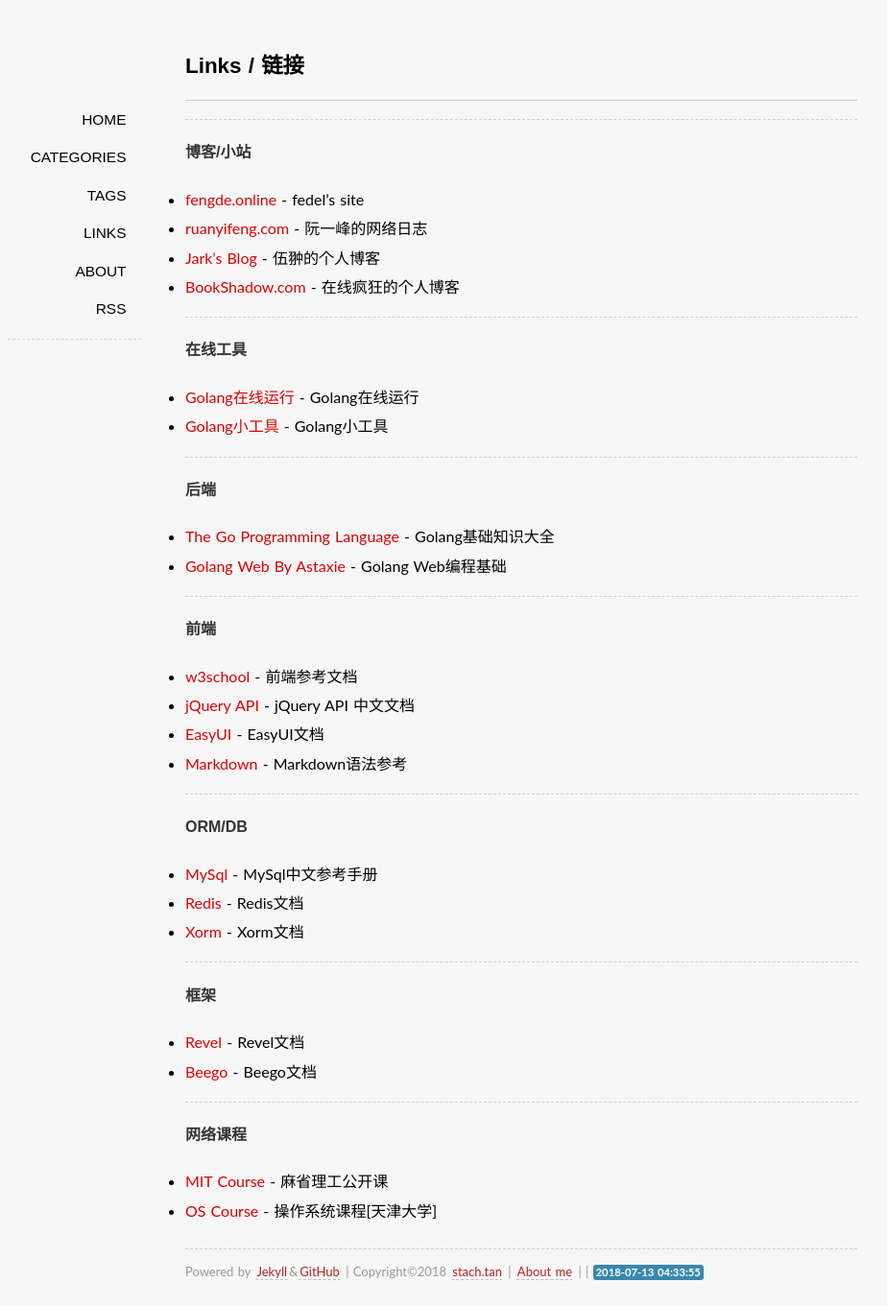
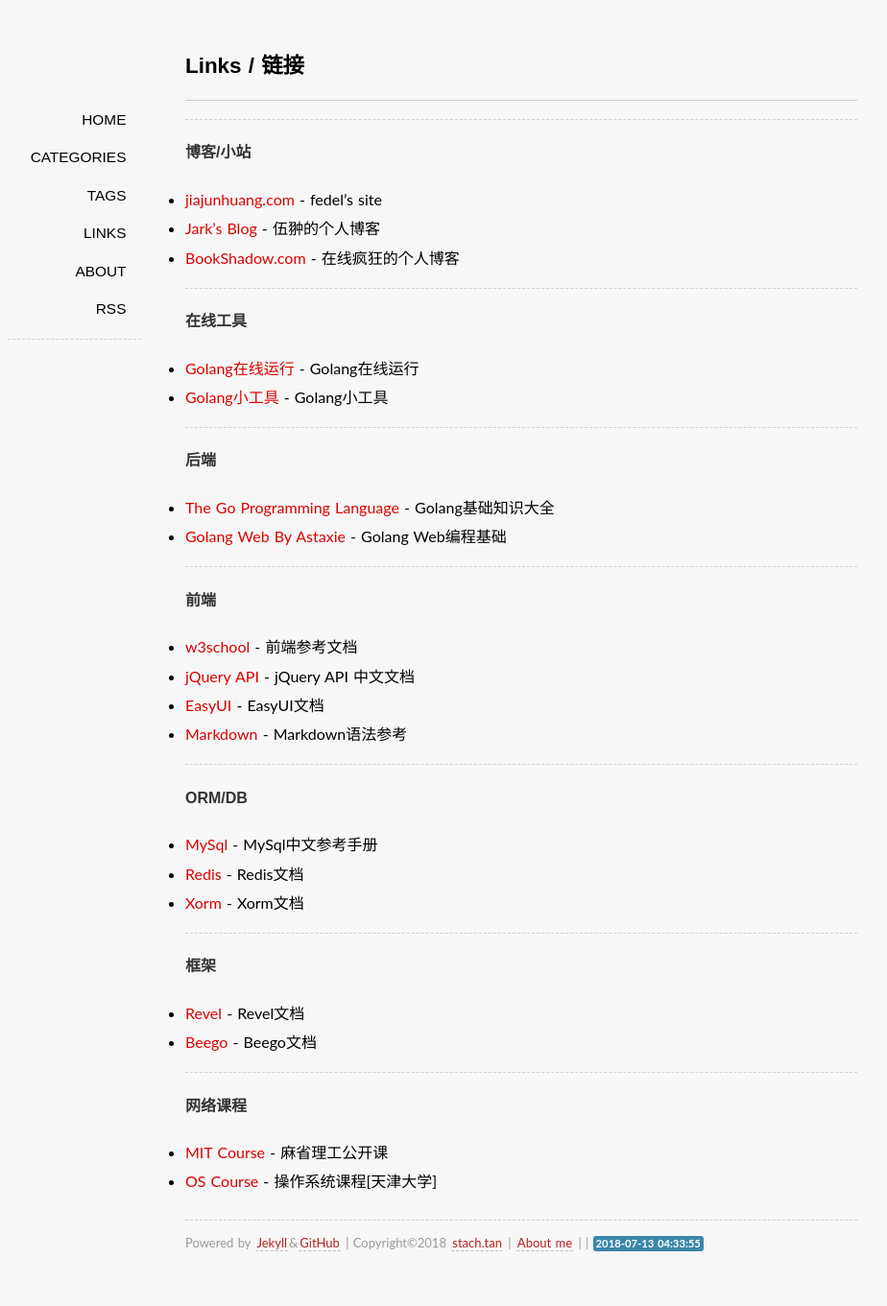
Before and after one commit to hopehook/HopeHook.com, a Jekyll site: the page built from links/index.md, in a window 1280 px wide. Shown: the whole page at 96% size, without its empty margins (97-1021 px from the left). Built offline with Jekyll 4.4.1, drawn with Linux system fonts in a browser that asks for light colours; some web fonts are replaced; comment, search, counter and statistics services are not loaded; after the commit the page ends 1331 px from its top, so only the background shows below that.

Commit message:
Update index.md

```diff
--- a/links/index.md
+++ b/links/index.md
@@ -6,8 +6,7 @@
 
 ----
 #### 博客/小站
-* [fengde.online](http://www.fengde.online) - fedel's site
-* [ruanyifeng.com](http://www.ruanyifeng.com/) - 阮一峰的网络日志
+* [jiajunhuang.com](https://jiajunhuang.com/) - fedel's site
 * [Jark's Blog](http://wuchong.me//) - 伍翀的个人博客
 * [BookShadow.com](http://bookshadow.com) - 在线疯狂的个人博客
 <br/>
```
